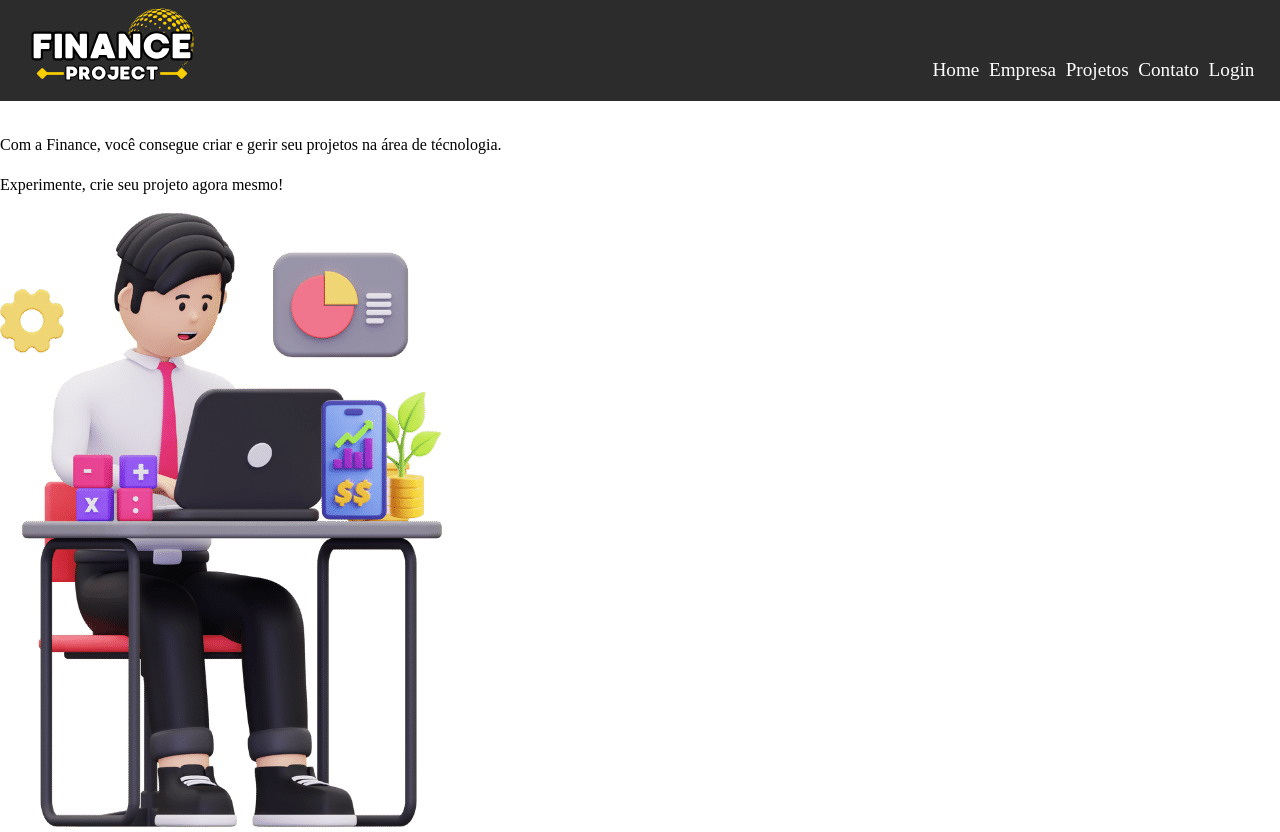
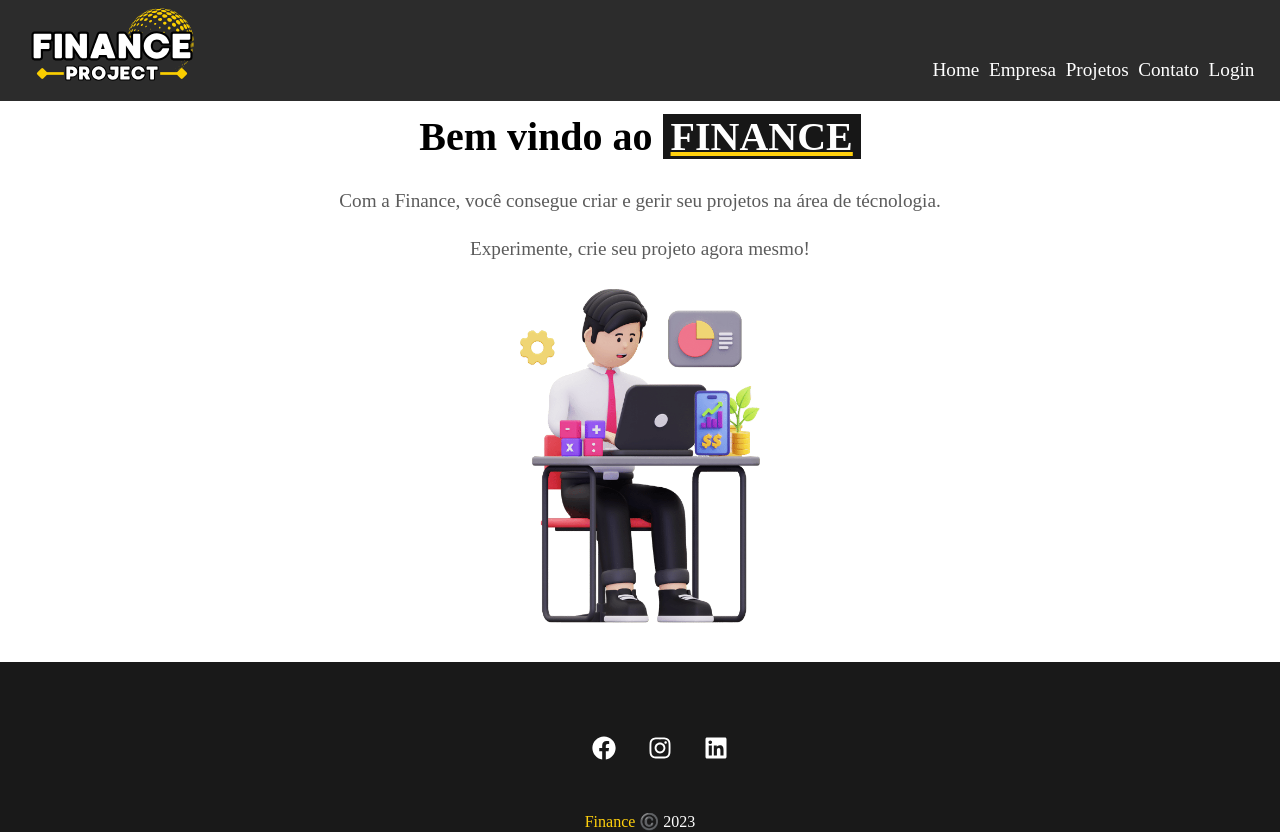
Before and after one commit to GSBarros17/FinanceProject, a React (Vite) app: page / in a window 1280 px wide. Shown: the top 832 px of the page. Built offline with nearby package versions, Linux system fonts and the light colour scheme.

Commit message:
add estilo a pg home

```diff
--- a/src/pages/Home/Home.jsx
+++ b/src/pages/Home/Home.jsx
@@ -3,7 +3,7 @@ import ImgBanner from "../../img/img1.png"
 
 export default function Home(){
     return(
-        <div>
+        <div className={styles.containerHome}>
             <h1>Bem vindo ao <span>FINANCE</span></h1>
             <p>Com a Finance, você consegue criar e gerir seu projetos na área de técnologia.</p>
             <p>Experimente, crie seu projeto agora mesmo!</p>
--- a/src/pages/Home/Home.module.css
+++ b/src/pages/Home/Home.module.css
@@ -0,0 +1,39 @@
+.containerHome{
+    margin-top: 4em;
+    padding: 1em 1em;
+    text-align: center;
+}
+
+.containerHome h1{
+    font-size: 2.5rem;
+    margin-bottom: 0.5em;
+}
+
+.containerHome h1 span {
+    background-color: #171717;
+    color: #ffffff;
+    text-decoration: underline #FFD00D;
+    padding: 0 0.2em;
+}
+
+.containerHome p {
+    margin-bottom: .5em;
+    font-size: 1.2rem;
+    font-weight: 500;
+    color: #5b5b5b;
+}
+
+.containerHome a {
+    margin: 1em;
+}
+
+.imgHome{
+    width: 15em;
+    margin: 1em 0;
+}
+
+@media screen and (max-width: 800px){
+    .containerHome{
+        padding: 0em 1em;
+    }
+}
```
